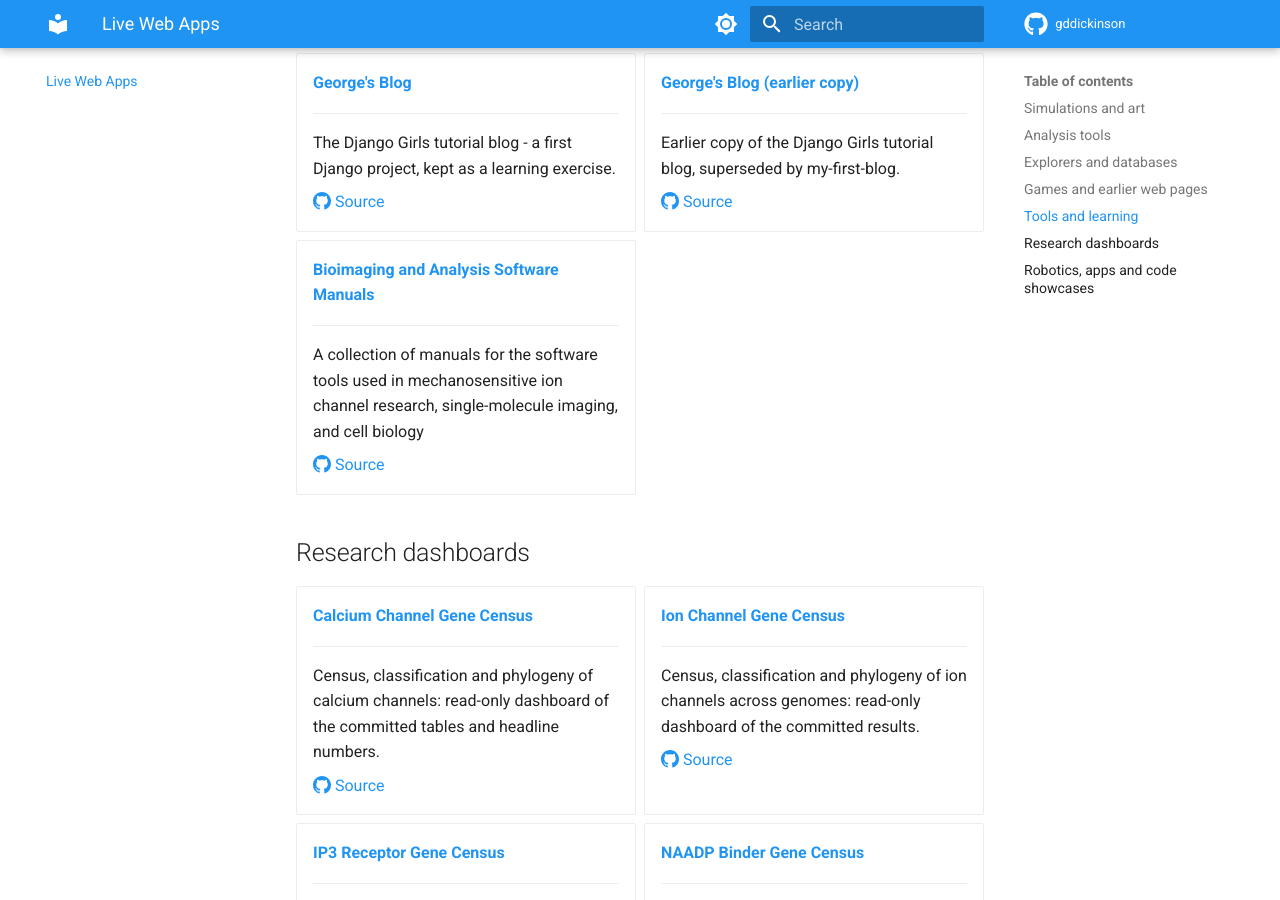
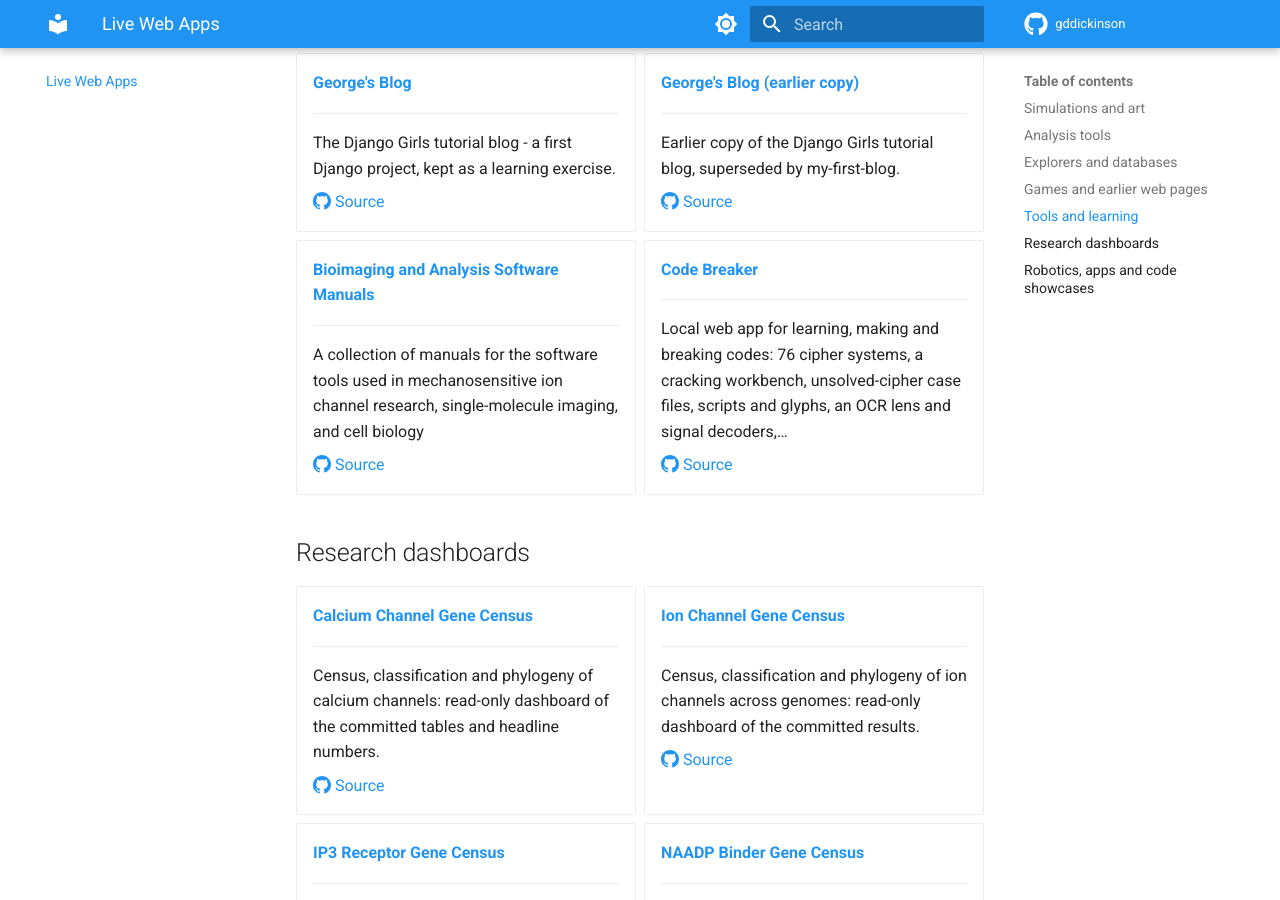
Before and after one commit to gddickinson/gddickinson.github.io, an MkDocs documentation site: the page built from docs/web-apps.md, in a window 1280 px wide and 900 px high, scrolled down 13644 px. Built offline with MkDocs 1.6.1 and Material for MkDocs 9.7.7, drawn with Linux system fonts in a browser that asks for light colours.

Commit message:
Web apps gallery: add ParticleTracker, building-gen, ca_signature_analyzer, calcium_channel_analyzer, calcium_channel_genes, calcium_phylogenomics, cell_curvature_analyzer, cell_edge_analysis_individual_scripts, cell_membrane_dynamics, cellscope_analysis, flika_plugins, ion_channel_genes, ip3r-simulator, ip3r_genes, naadp_binder_genes, naadpr_genes, organic_spacecraft, particle_analysis, pathak_lab, piezo1_decode_magik, textview, thunderstorm_python, web_microview, cellscope, FaceForge, llm_RPG, autonomous_world, trajectory_analysis, Vesper, my-first-blog_old, my-first-blog, table_games, burn_index, ARHUD, CameraApp, roomScanner, piezo1_research_manuals, Matlab_code, R_code, code_breaker, Arduino, robot_code, shell_scripts, kinect_interface, 03_BuildingEscape
Co-Authored-By: Claude Opus 5.5 <noreply@anthropic.com>

```diff
--- a/docs/web-apps.md
+++ b/docs/web-apps.md
@@ -950,6 +950,14 @@ Projects you can use straight from the browser. Each one also runs as a local we
 
     [:octicons-mark-github-16: Source](https://github.com/gddickinson/piezo1_research_manuals)
 
+-   **[Code Breaker](https://gddickinson.github.io/code_breaker/)**
+
+    ---
+
+    Local web app for learning, making and breaking codes: 76 cipher systems, a cracking workbench, unsolved-cipher case files, scripts and glyphs, an OCR lens and signal decoders,…
+
+    [:octicons-mark-github-16: Source](https://github.com/gddickinson/code_breaker)
+
 </div>
 
 ## Research dashboards
```
